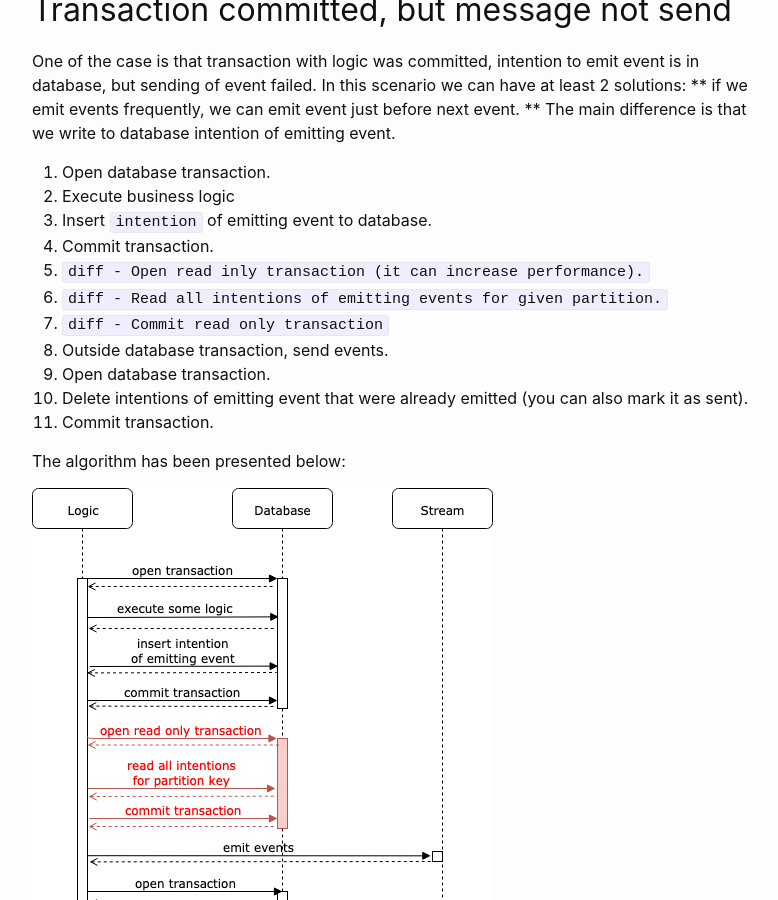
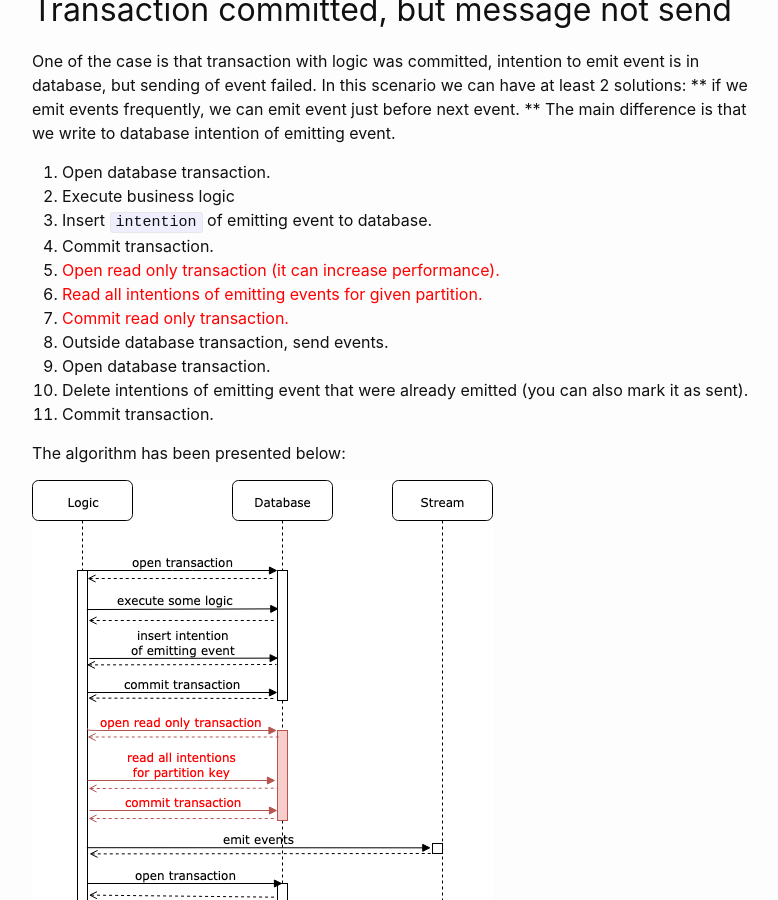
Before and after one commit to marekhudyma/marekhudyma.github.io, a Jekyll site: the page built from _posts/2019-12-01-emitting-events-with-db.md, in a window 1280 px wide and 900 px high, scrolled down 1861 px. Shown: the whole window, without its empty margins (238-1016 px from the left). Built offline with Jekyll 4.4.1, drawn with Linux system fonts in a browser that asks for light colours.

Commit message:
Emitting events

````diff
--- a/_posts/2019-12-01-emitting-events-with-db.md
+++ b/_posts/2019-12-01-emitting-events-with-db.md
@@ -53,9 +53,9 @@ The main difference is that we write to database intention of emitting event.
 2. Execute business logic
 3. Insert `intention` of emitting event to database.
 4. Commit transaction.
-5. ```diff - Open read inly transaction (it can increase performance).```
-6. ```diff - Read all intentions of emitting events for given partition.```
-7. ```diff - Commit read only transaction```
+5. <span style="color:red;">Open read only transaction (it can increase performance).</span>
+6. <span style="color:red;">Read all intentions of emitting events for given partition.</span>
+7. <span style="color:red;">Commit read only transaction.</span>
 8. Outside database transaction, send events.
 9. Open database transaction.
 10. Delete intentions of emitting event that were already emitted (you can also mark it as sent).
````
